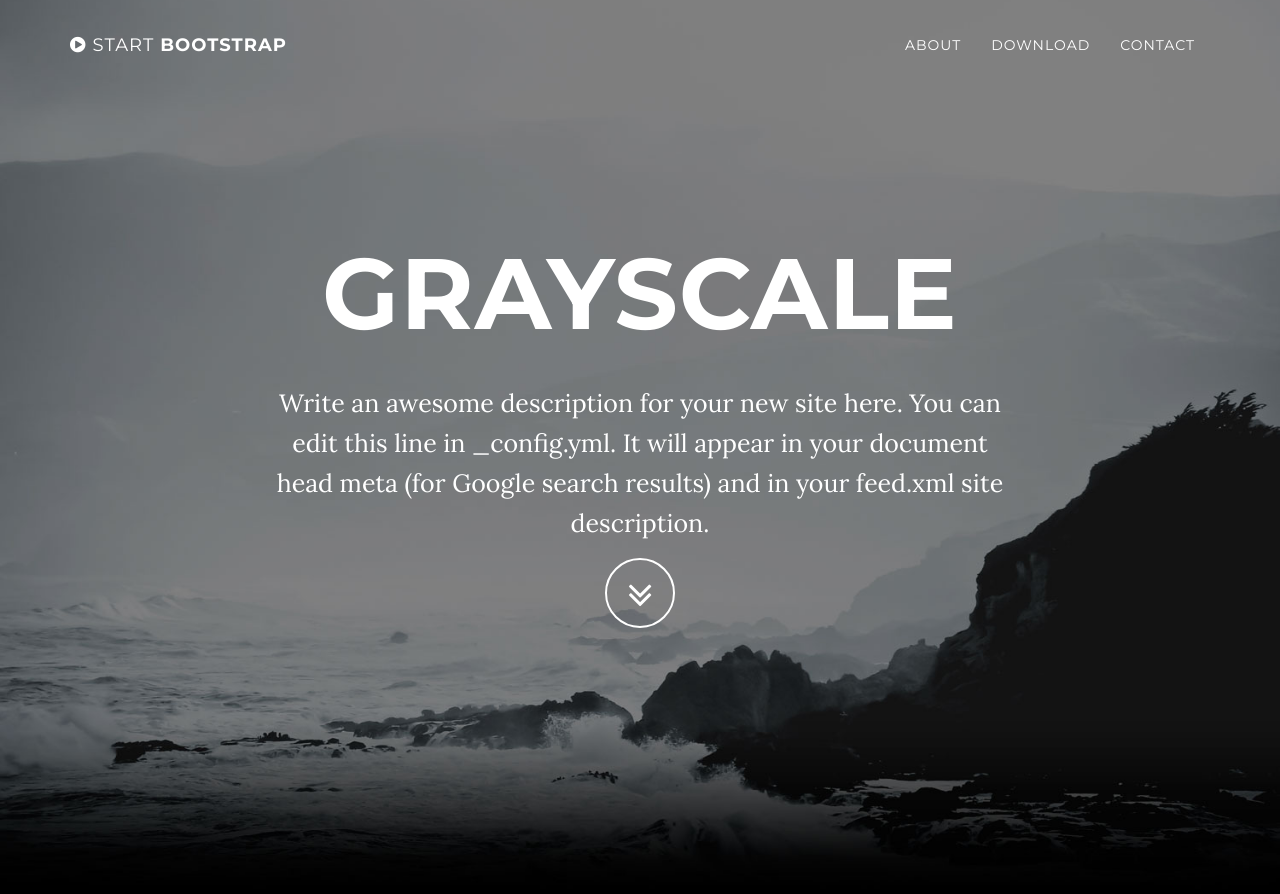
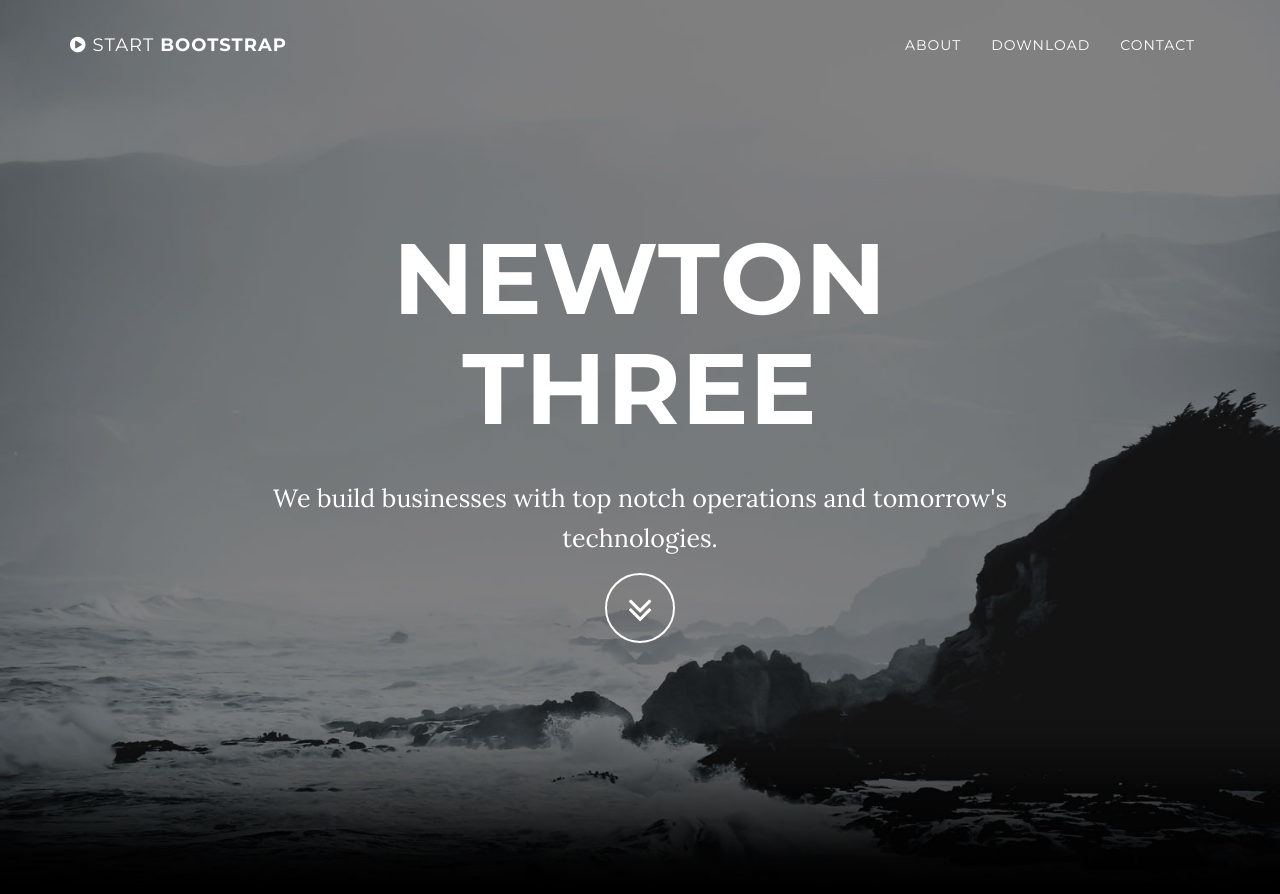
Before and after one commit to kut/newtonthree-site, a Jekyll site: the page built from index.html, in a window 1280 px wide and 900 px high. Shown: the top 894 px of the window. Built offline with Jekyll 4.4.1, drawn with Linux system fonts in a browser that asks for light colours; some of the changed text lies outside the part shown.

Commit message:
Quick settings

```diff
--- a/_config.yml
+++ b/_config.yml
@@ -1,29 +1,24 @@
 # Site settings
-title: Grayscale
-email: your-email@domain.com
-url: https://example.github.io
-description: "Write an awesome description for your new site here. You can edit this line in _config.yml. It will appear in your document head meta (for Google search results) and in your feed.xml site description."
+title: Newton Three
+email: info@newtonthree.com
+url: http://newtownthree.com
+description: "We build businesses with top notch operations and tomorrow's technologies."
 
 # Color settings (hex-codes without the leading hash-tag)
 color:
-  primary-dark: '#000000'
+  primary-dark: '#111111'
   links: '#219ab3'
 
 # Footer settings
-footer: Your Website
+footer: © 2016 Gaussian Holdings LLC.
 
 # Social networks usernames (many more available: google-plus, flickr, dribbble, pinterest, instagram, tumblr, linkedin, etc.)
 social:
-  - title: twitter
-    url: https://twitter.com/SBootstrap
+  - title: linkedin
+    url:
   - title: facebook
     url:
-  - title: stack-overflow
-    url: http://stackoverflow.com/questions/tagged/jekyll
-  - title: bitbucket
-    url: http://bitbucket.org/jekyll
-  - title: github
-    url: https://github.com/IronSummitMedia/startbootstrap
+
 
 # Build settings
 markdown: kramdown
```
Also changed, not shown: README.md.
